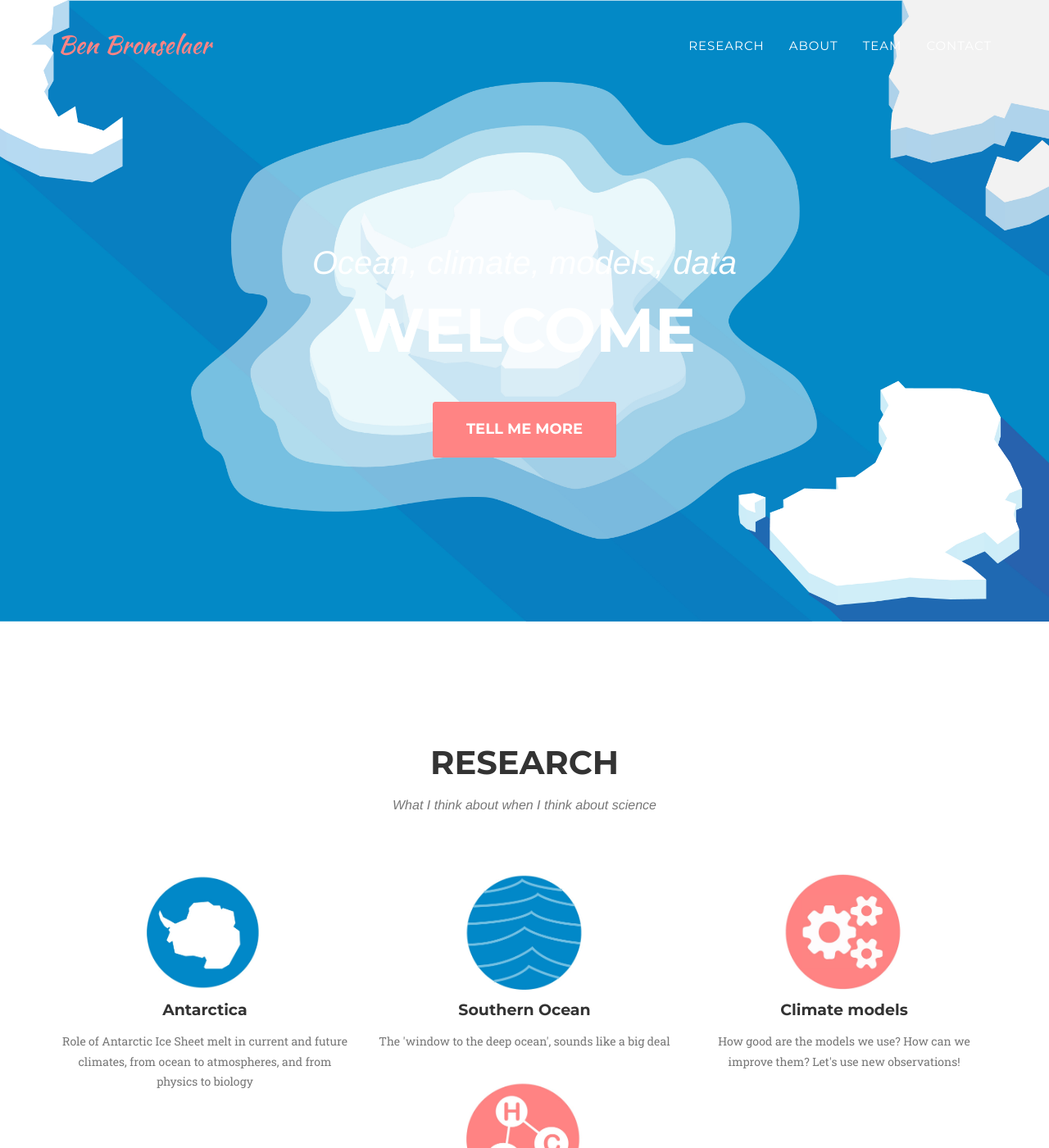
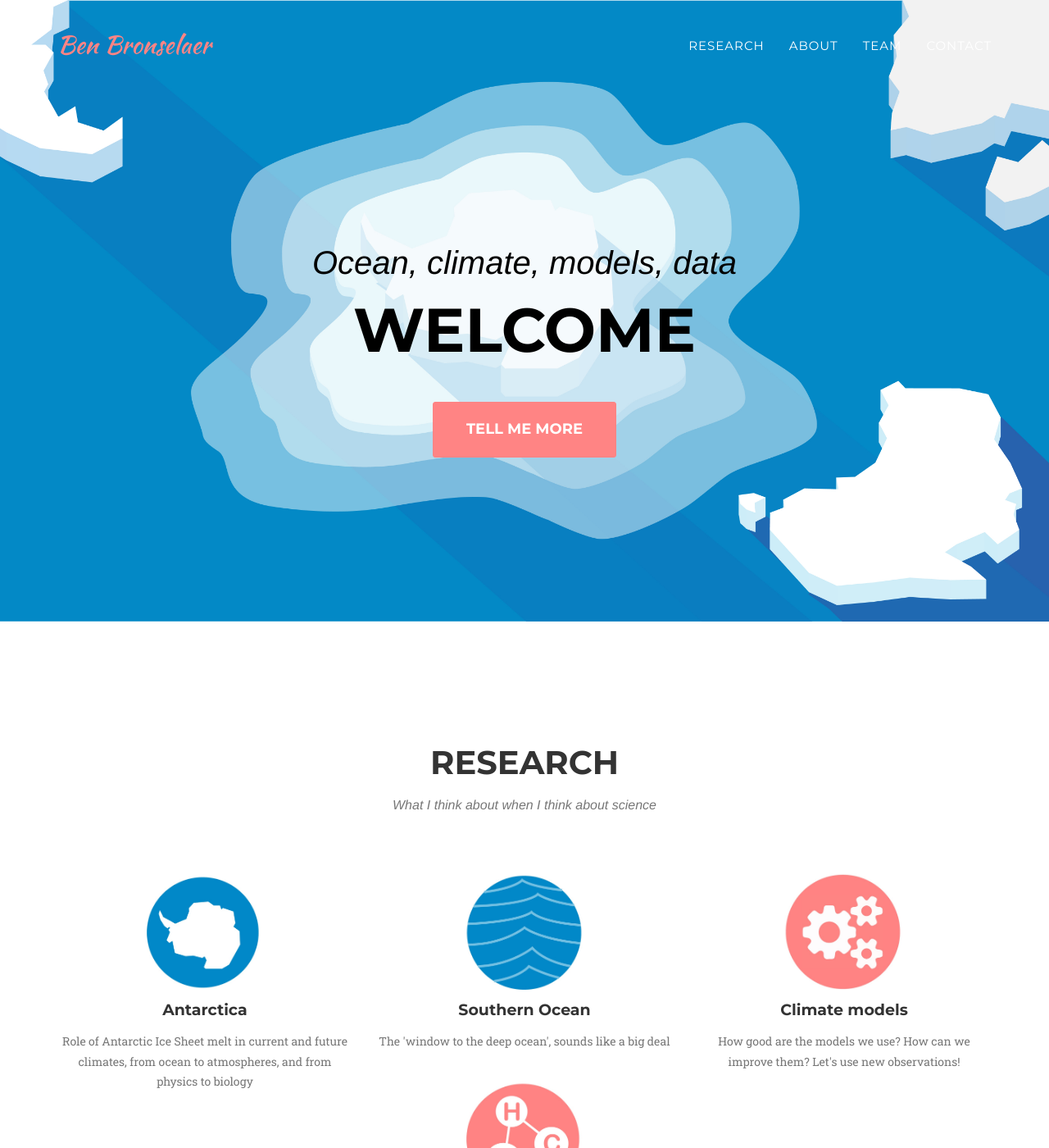
Before and after one commit to BenBronselaer/BenBronselaer.github.io, a Jekyll site: the page built from index.html, in a window 1280 px wide and 1400 px high. Shown: the whole window at 82% size. Built offline with Jekyll 4.4.1, drawn with Linux system fonts in a browser that asks for light colours; some web fonts are replaced.

Commit message:
Update agency.css

```diff
--- a/_includes/css/agency.css
+++ b/_includes/css/agency.css
@@ -289,7 +289,7 @@ header .intro-text .intro-lead-in {
     font-size: 22px;
     font-style: italic;
     line-height: 22px;
-    font-color: #000;
+    color: #000;
 }
 
 header .intro-text .intro-heading {
@@ -299,7 +299,7 @@ header .intro-text .intro-heading {
     font-size: 50px;
     font-weight: 700;
     line-height: 50px;
-    font-color: #000;
+    color: #000;
 }
 
 @media(min-width:768px) {
@@ -314,6 +314,7 @@ header .intro-text .intro-heading {
         font-size: 40px;
         font-style: italic;
         line-height: 40px;
+        color: #000;
     }
 
     header .intro-text .intro-heading {
@@ -323,6 +324,7 @@ header .intro-text .intro-heading {
         font-size: 75px;
         font-weight: 700;
         line-height: 75px;
+        color: #000;
     }
 }
 
```
